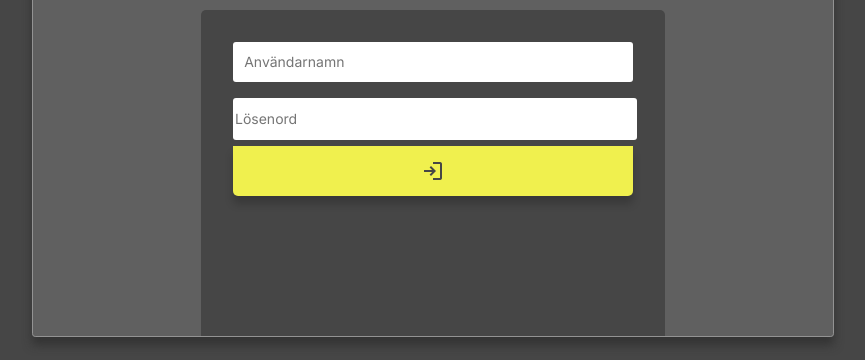
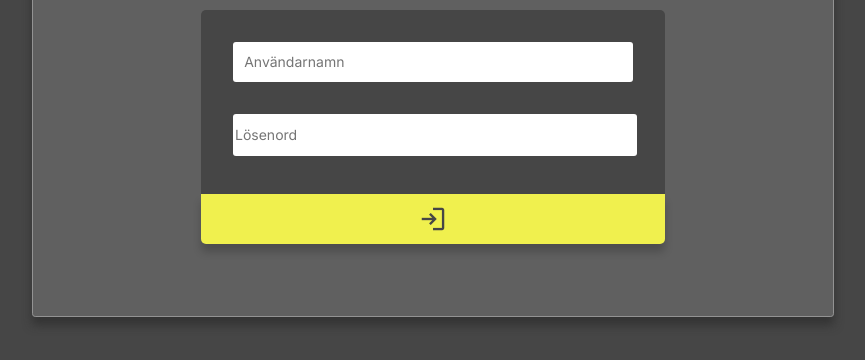
Before and after one commit to jenniferchristine/moment4.2, a website built with Parcel: page src/index.html in a window 1280 px wide. Shown: the part 323-683 px from the top of the page, without its empty margins (207-1072 px from the left). Built offline with nearby package versions, Linux system fonts and the light colour scheme.

Commit message:
changed back

```diff
--- a/src/index.html
+++ b/src/index.html
@@ -35,12 +35,10 @@
                     <input type="password" name="password" id="password" placeholder="Lösenord">
                     <div id="passwordError" class="error-message"></div>
                 </div>
-                <button id ="submitBtn" type="submit" class="material-symbols-outlined">login</button>
             </form>
-            <!--
             <div id="submitBtn">
-                <button id ="submitBtn" form="login-form" type="submit" class="material-symbols-outlined">login</button>
-            </div> -->
+                <button form="login-form" type="submit" class="material-symbols-outlined">login</button>
+            </div>
         </div>
     </main>
 
```
